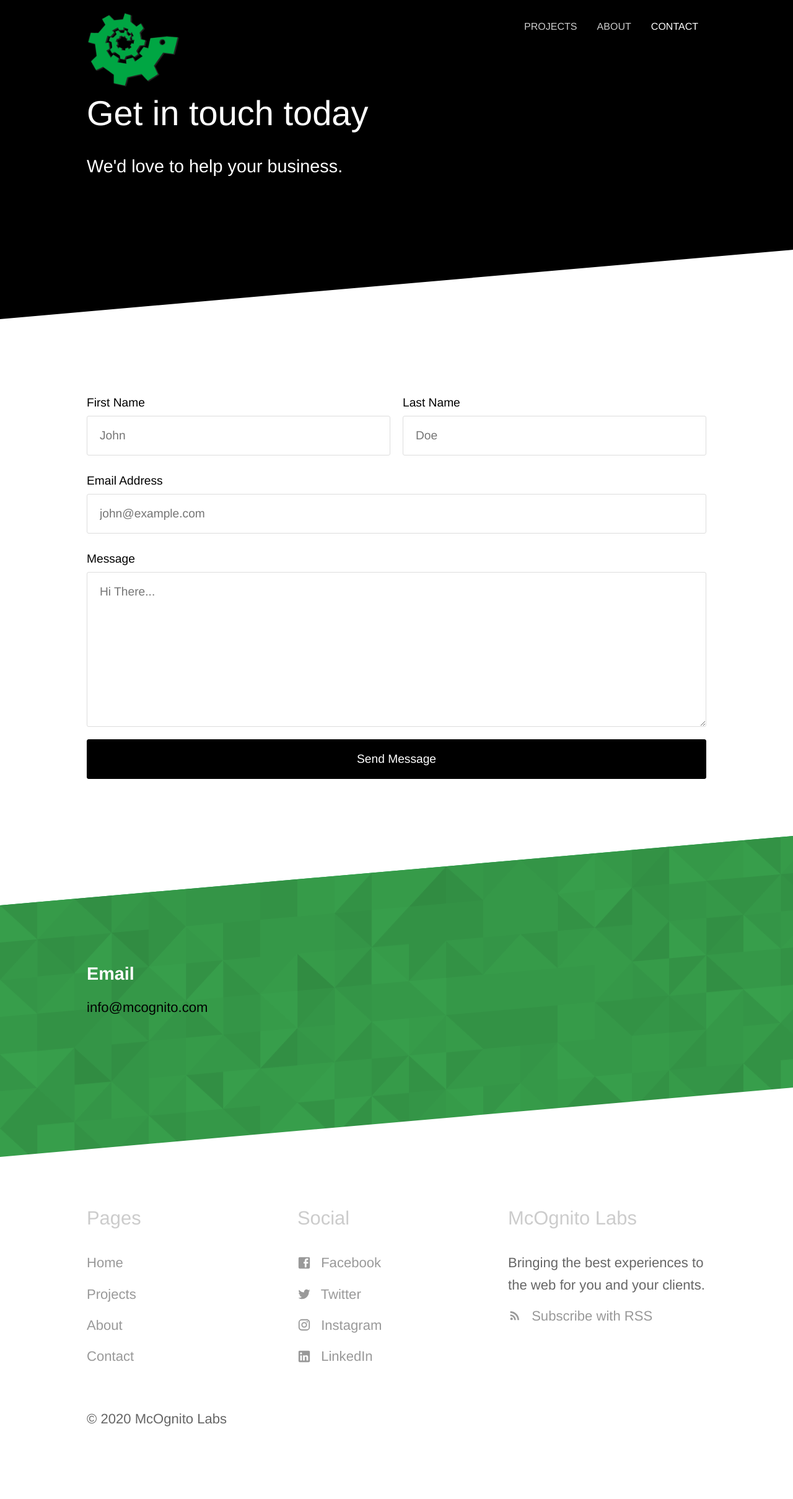
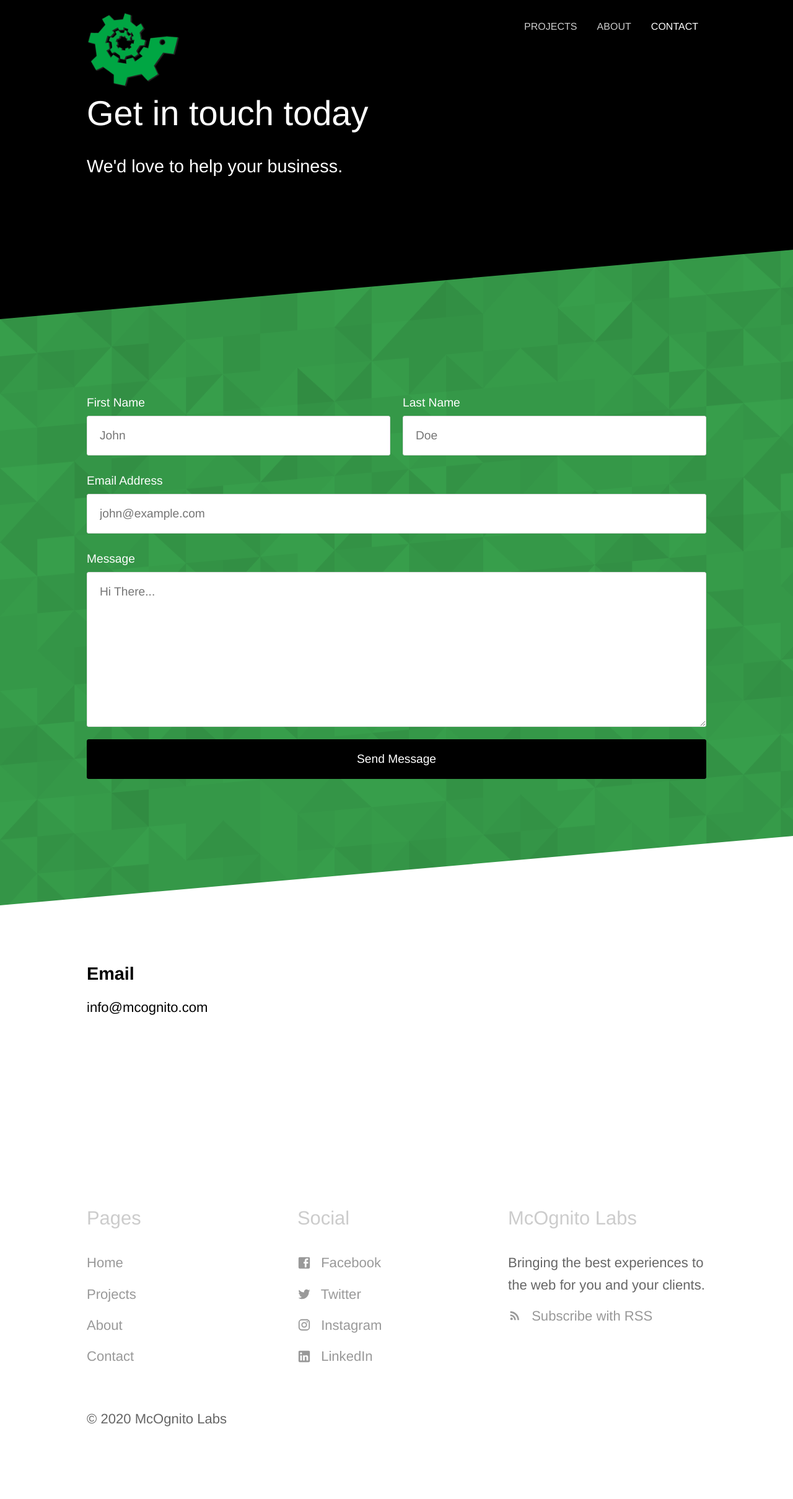
Before and after one commit to mCognitoLabs/mcognito.com, a Jekyll site: the page built from contact.html, in a window 1280 px wide. Shown: the whole page at 62% size. Built offline with Jekyll 4.4.1, drawn with Linux system fonts in a browser that asks for light colours.

Commit message:
Update contact.html

```diff
--- a/contact.html
+++ b/contact.html
@@ -6,7 +6,7 @@ subtitle: We'd love to help your business.
 
 ---
 
-<section class="diagonal">
+<section class="patterned diagonal">
 	<div class="container">
 		<form action="{{ site.baseurl }}/contact-success/" method="post" class="contact-form">
 			<input type="hidden" name="_to" value="support@example.com" />
@@ -36,7 +36,7 @@ subtitle: We'd love to help your business.
 </section>
 
 
-<section class="diagonal patterned">
+<section class="diagonal">
 	<div class="container halves aligned-top">
 
 		<div>
```
